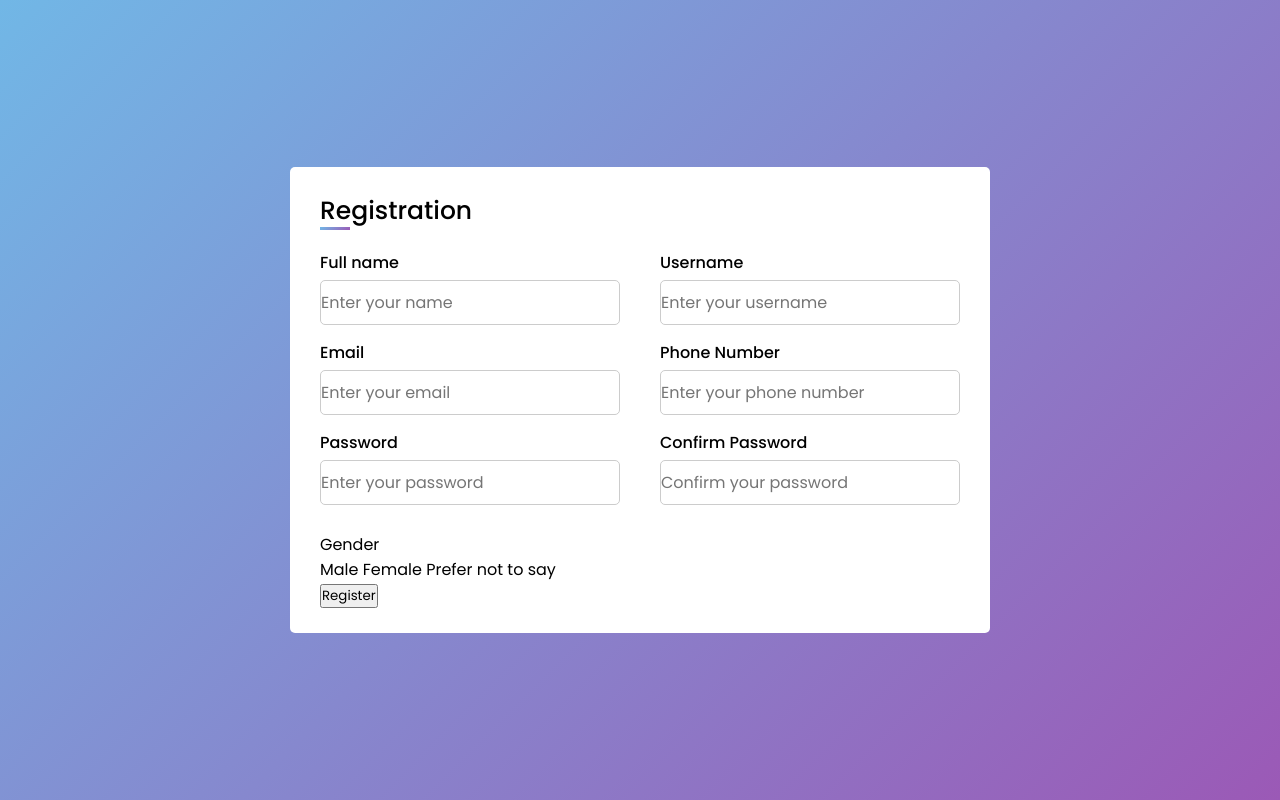
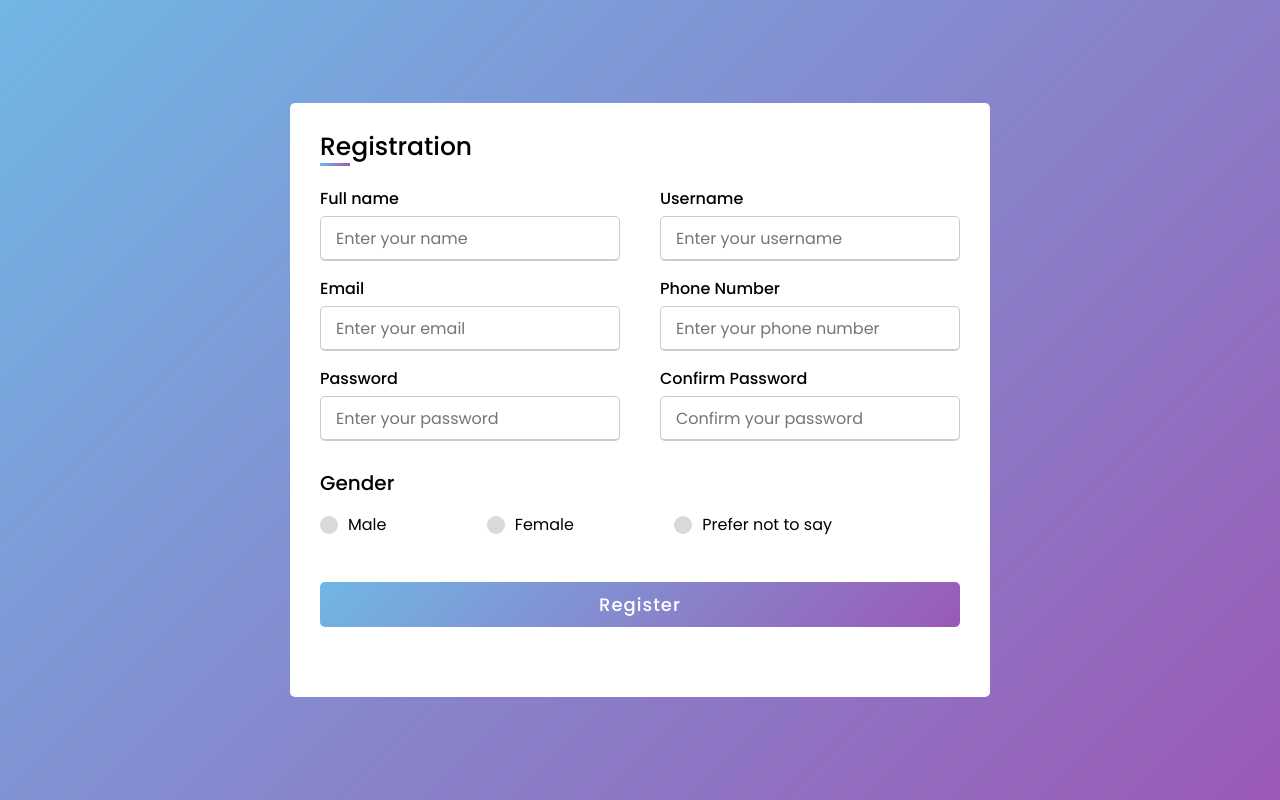
Before and after one commit to pijusp/7-sign-up2, a website: page index.html in a window 1280 px wide. Drawn offline with Linux system fonts and the light colour scheme.

Commit message:
Input field and button animations

```diff
--- a/index.html
+++ b/index.html
@@ -38,18 +38,21 @@
                 </div>
             </div>
             <div class="gender-details">
+                <input type="radio" name="gender" id="dot-1">
+                <input type="radio" name="gender" id="dot-2">
+                <input type="radio" name="gender" id="dot-3">
                 <span class="gender-title">Gender</span>
                 <div class="category">
-                    <label for="">
+                    <label for="dot-1">
                         <span class="dot one"></span>
                         <span class="gender">Male</span>
                     </label>
-                    <label for="">
-                        <span class="dot one"></span>
+                    <label for="dot-2">
+                        <span class="dot two"></span>
                         <span class="gender">Female</span>
                     </label>
-                    <label for="">
-                        <span class="dot one"></span>
+                    <label for="dot-3">
+                        <span class="dot three"></span>
                         <span class="gender">Prefer not to say</span>
                     </label>
                 </div>
--- a/styles.css
+++ b/styles.css
@@ -55,5 +55,66 @@ form .user-details .input-box{
     outline: none;
     border-radius: 5px;
     border: 1px solid #ccc;
+    padding-left: 15px;
     font-size: 16px;
+    border-bottom-width: 2px;
+    transition: all 0.3s ease;
+
 }
+.user-details .input-box input:focus,
+.user-details .input-box input:valid{
+    border-color: #9b59b6;
+}
+form  .gender-details .gender-title {
+    font-size: 20px;
+    font-weight: 500;
+}
+form .gender-details .category{
+    display: flex;
+    width: 80%;
+    margin: 14px 0;
+    justify-content: space-between;
+}
+.gender-details .category label{
+    display: flex;
+    align-items: center;
+}
+.gender-details .category .dot{
+    height: 18px;
+    width: 18px;
+    background: #d9d9d9;
+    border-radius: 50%;
+    margin-right: 10px;
+    border: 5px solid transparent;
+}
+#dot-1:checked ~ .category label .one,
+#dot-2:checked ~ .category label .two,
+#dot-3:checked ~ .category label .three
+{
+    border-color: #d9d9d9;
+    background: #9b59b6;
+}
+form input[type="radio"]{
+    display: none;
+}
+form .button {
+    height: 45px;
+    margin: 45px 0;
+}
+form .button input {
+    height: 100%;
+    width: 100%;
+    outline: none;
+    color: #fff;
+    border: none;
+    font-size: 18px;
+    font-weight: 500;
+    border-radius: 5px;
+    letter-spacing: 1px;
+    background: linear-gradient(135deg, #71b7e6, #9b59b6);
+}
+form .button input:hover {
+    background: linear-gradient(-135deg, #71b7e6, #9b59b6);
+    box-shadow: 0px 0.75em 0.2em -0.45em #888;
+    transition: all 0.5s;
+}
```
